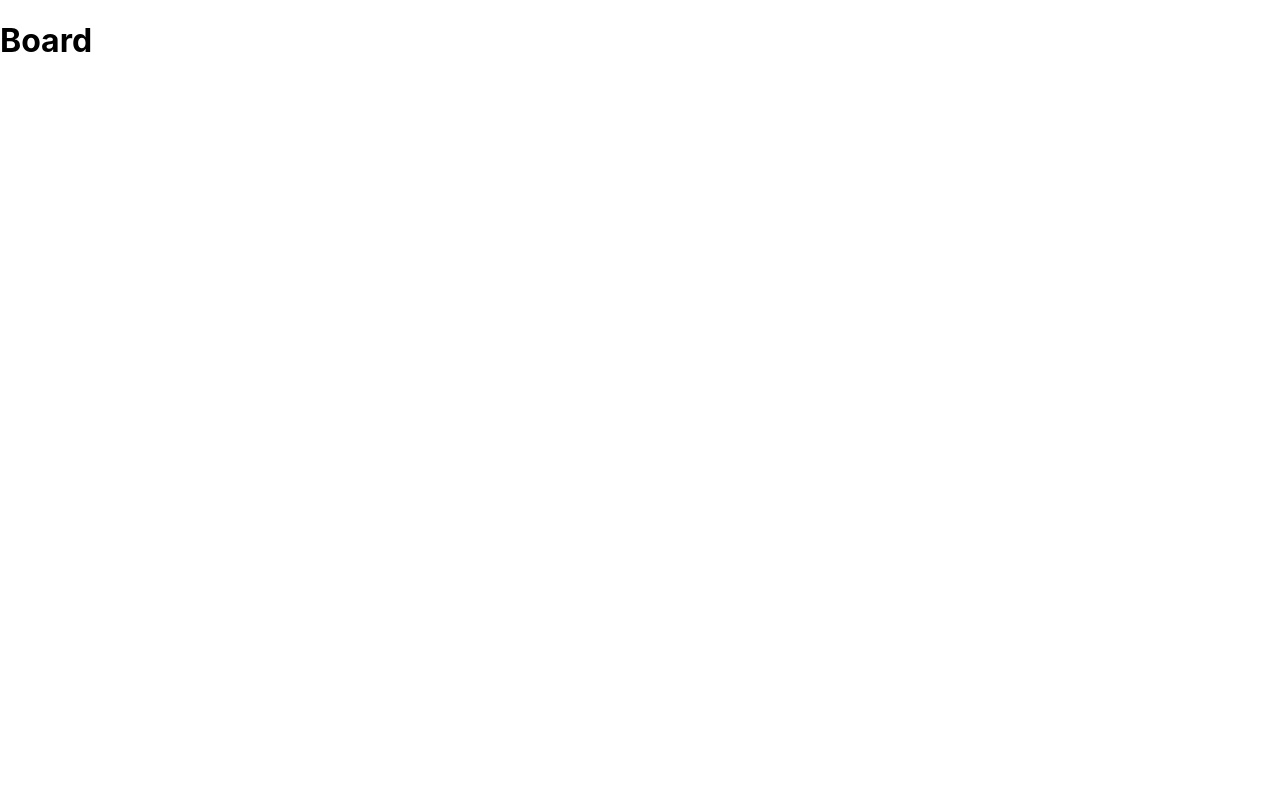
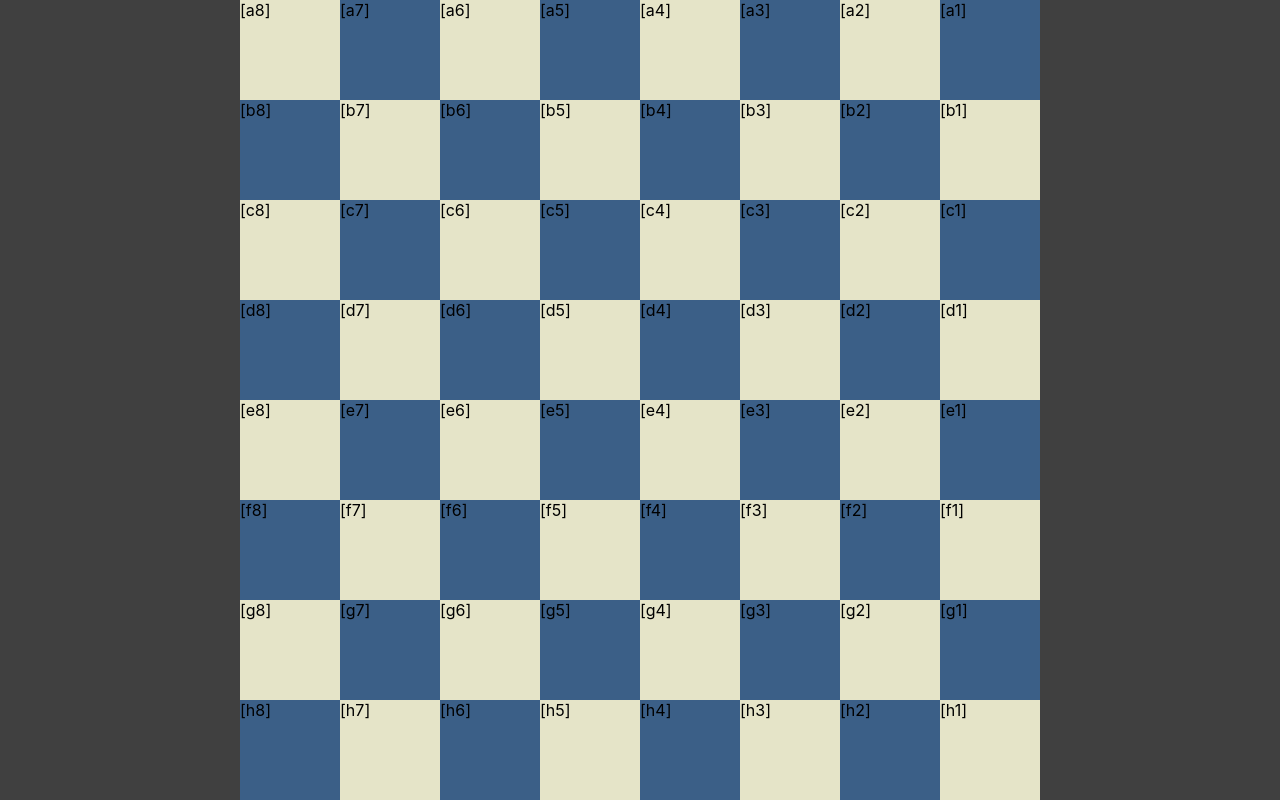
Before and after one commit to alexdancer/chess-app, a React (Create React App) app: page / in a window 1280 px wide. Built offline with nearby package versions, Linux system fonts and the light colour scheme.

Commit message:
Added the tiles and grid

```diff
--- a/src/App.css
+++ b/src/App.css
@@ -1,3 +1,6 @@
-.app {
-
+#app {
+  display: grid;
+  place-content: center;
+  height: 100vh;
+  background-color: #404040;
 }
--- a/src/App.tsx
+++ b/src/App.tsx
@@ -1,5 +1,6 @@
 import React from 'react';
-import Board from "./components/Board"
+import "./App.css"
+import Board from "./components/Chessboard/Board"
 
 function App() {
   return (
--- a/src/components/Board.tsx
+++ /dev/null
@@ -1,17 +0,0 @@
-import React from 'react';
-import "./Board.css";
-
-const verticalAxis = [1, 2, 3, 4 , 5, 6, 7, 8,];
-const horizontalAxis = ['a', 'b', 'c', 'd', 'e', 'f', 'g', 'h'];
-
-
-
-const Board = () => {
-  return (
-    <div>
-      <h1>Board</h1>
-    </div>
-  );
-}
-
-export default Board;
--- /dev/null
+++ b/src/components/Chessboard/Board.css
@@ -0,0 +1,21 @@
+#chessboard {
+  display: grid;
+  grid-template-columns: repeat(8, 100px);
+  grid-template-rows: repeat(8, 100px);
+  width: 800px;
+  height: 800px;
+  background-color: blue;
+}
+
+#chessboard .tile {
+  width: 100px;
+  height: 100px;
+}
+
+#chessboard .black-tile {
+  background-color: #3b5f87;
+}
+
+#chessboard .white-tile {
+  background-color: #e5e4c8;
+}
--- /dev/null
+++ b/src/components/Chessboard/Board.tsx
@@ -0,0 +1,30 @@
+import React from 'react';
+import "./Board.css";
+
+const verticalAxis = ["1", "2", "3", "4" , "5", "6","7", "8"];
+const horizontalAxis = ['a', 'b', 'c', 'd', 'e', 'f', 'g', 'h'];
+
+
+export default function Board() {
+  let board = [];
+
+  for(let i = 0; i < horizontalAxis.length; i++) {
+    for(let j = verticalAxis.length-1; j >= 0; j--) {
+      const number = j + i + 2;
+
+      if (number % 2 === 0) {
+        board.push(
+          <div className='tile black-tile'>[{horizontalAxis[i]}{verticalAxis[j]}]</div>
+        );
+      } else {
+        board.push(
+          <div className='tile white-tile'>[{horizontalAxis[i]}{verticalAxis[j]}]</div>
+        );
+
+      }
+    }
+  }
+
+  return <div id="chessboard">{board}</div>
+
+}
--- /dev/null
+++ b/src/components/Tile/Piece.tsx
@@ -0,0 +1,5 @@
+import './Piece.css'
+
+export default function Piece() {
+  return <div>Hello</div>
+}
```
Also changed, not shown: src/components/Tile/PIece.css (added).
